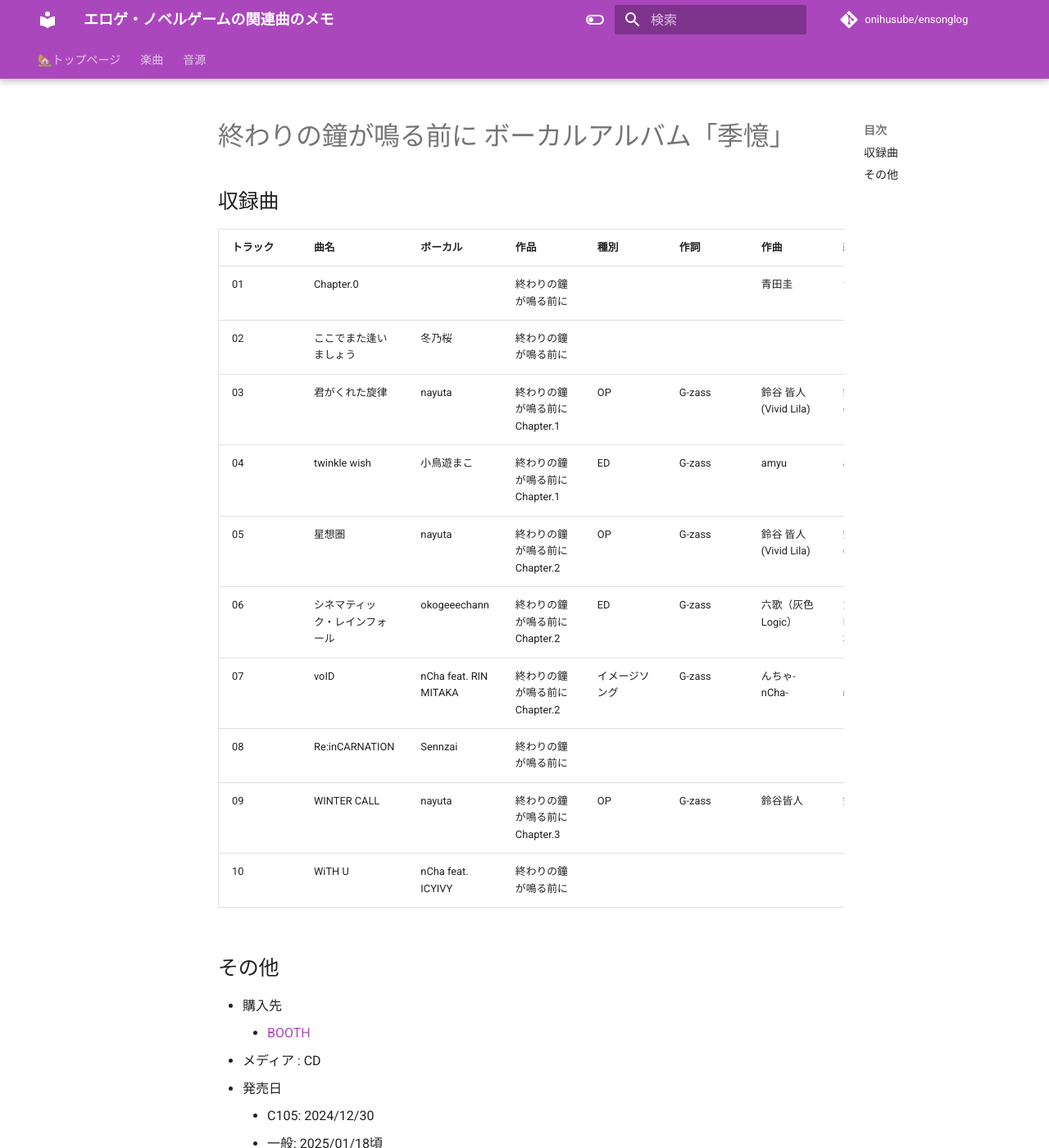
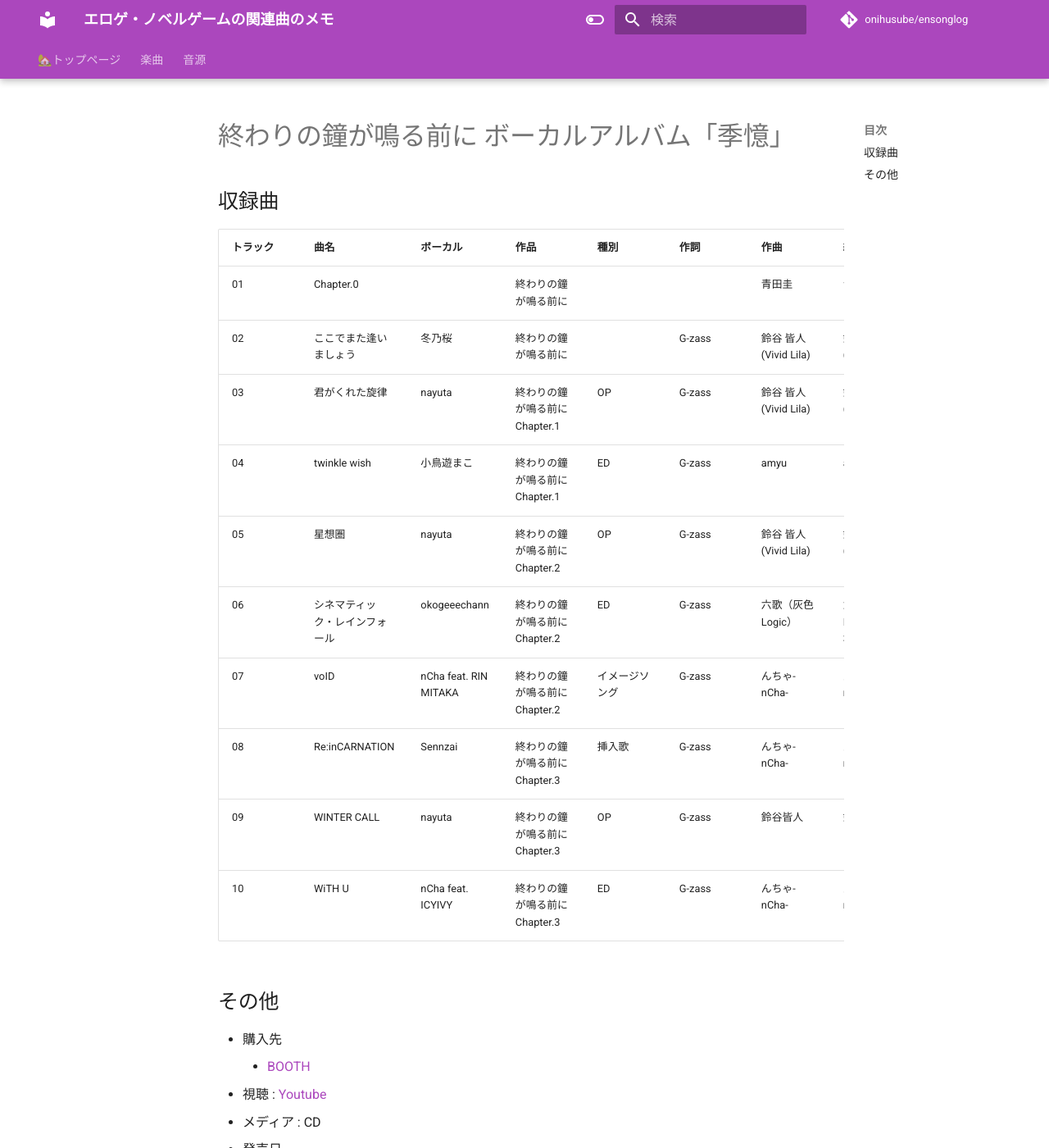
Before and after one commit to onihusube/ensonglog, an MkDocs documentation site: the page built from docs/2024/音源個別/終わりの鐘が鳴る前に ボーカルアルバム「季憶」.md, in a window 1280 px wide and 1400 px high. Shown: the whole window at 82% size. Built offline with MkDocs 1.6.1 and Material for MkDocs 9.7.7, drawn with Linux system fonts in a browser that asks for light colours; comment, search, counter and statistics services are not loaded.

Commit message:
おわかねボーコレ関連追記

```diff
--- a/docs/2024/音源個別/終わりの鐘が鳴る前に ボーカルアルバム「季憶」.md
+++ b/docs/2024/音源個別/終わりの鐘が鳴る前に ボーカルアルバム「季憶」.md
@@ -4,21 +4,22 @@
 
 | トラック | 曲名 | ボーカル | 作品 | 種別 | 作詞 | 作曲 | 編曲 | その他 | 年 |
 |---|---|---|---|---|---|---|---|---|---|
-| 01 | Chapter.0 |  | 終わりの鐘が鳴る前に |  |  | 青田圭 | 青田圭 |  |  |
-| 02 | ここでまた逢いましょう | 冬乃桜 | 終わりの鐘が鳴る前に |  |  |  |  |  | 2024 |
+| 01 | Chapter.0 |  | 終わりの鐘が鳴る前に |  |  | 青田圭 | 青田圭 | inst曲 |  |
+| 02 | ここでまた逢いましょう | 冬乃桜 | 終わりの鐘が鳴る前に |  | G-zass | 鈴谷 皆人(Vivid Lila) | 鈴谷 皆人(Vivid Lila) | ギター : 上杉悟 | 2024 |
 | 03 | 君がくれた旋律 | nayuta | 終わりの鐘が鳴る前に Chapter.1 | OP | G-zass | 鈴谷 皆人(Vivid Lila) | 鈴谷 皆人(Vivid Lila) | ベース : kakeyan | 2022 |
 | 04 | twinkle wish | 小鳥遊まこ | 終わりの鐘が鳴る前に Chapter.1 | ED | G-zass | amyu | amyu |  | 2022 |
 | 05 | 星想圏 | nayuta | 終わりの鐘が鳴る前に Chapter.2 | OP | G-zass | 鈴谷 皆人(Vivid Lila) | 鈴谷 皆人(Vivid Lila) | ギター・ベース : 花形真喜 | 2023 |
 | 06 | シネマティック・レインフォール | okogeeechann | 終わりの鐘が鳴る前に Chapter.2 | ED | G-zass | 六歌（灰色Logic） | 六歌（灰色Logic）、小坂ナオ |  | 2023 |
 | 07 | voID | nCha feat. RIN MITAKA | 終わりの鐘が鳴る前に Chapter.2 | イメージソング | G-zass | んちゃ-nCha- | んちゃ-nCha- | MIX : ゼロはナ | 2023 |
-| 08 | Re:inCARNATION | Sennzai | 終わりの鐘が鳴る前に |  |  |  |  |  | 2024 |
+| 08 | Re:inCARNATION | Sennzai | 終わりの鐘が鳴る前に Chapter.3 | 挿入歌 | G-zass | んちゃ-nCha- | んちゃ-nCha- | MIX : ゼロはナ | 2024 |
 | 09 | WINTER CALL | nayuta | 終わりの鐘が鳴る前に Chapter.3 | OP | G-zass | 鈴谷皆人 | 鈴谷皆人 | ギター&ベース: 花形真喜 | 2024 |
-| 10 | WiTH U | nCha feat. ICYIVY | 終わりの鐘が鳴る前に |  |  |  |  |  |  |
+| 10 | WiTH U | nCha feat. ICYIVY | 終わりの鐘が鳴る前に Chapter.3 | ED | G-zass | んちゃ-nCha- | んちゃ-nCha- | MIX : ゼロはナ | 2024 |
 
 ## その他
 
 - 購入先
      - [BOOTH](https://cynicalhoney.booth.pm/items/4453458)
+- 視聴 : [Youtube](https://www.youtube.com/watch?v=cf-UyBPAODY)
 - メディア : CD
 - 発売日
     - C105: 2024/12/30
```
Also changed, not shown: docs/2024/楽曲.md (+3 -1 lines).
